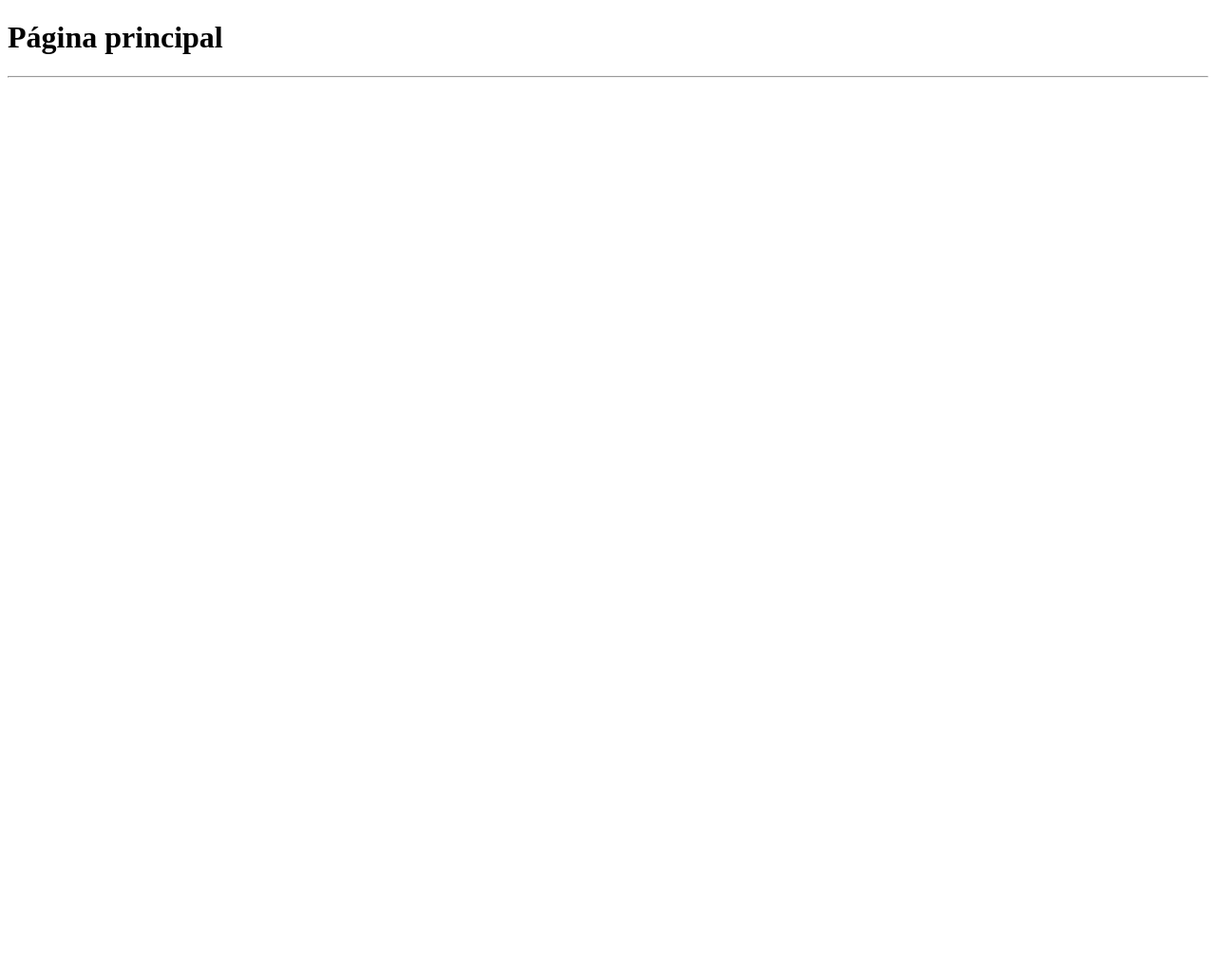
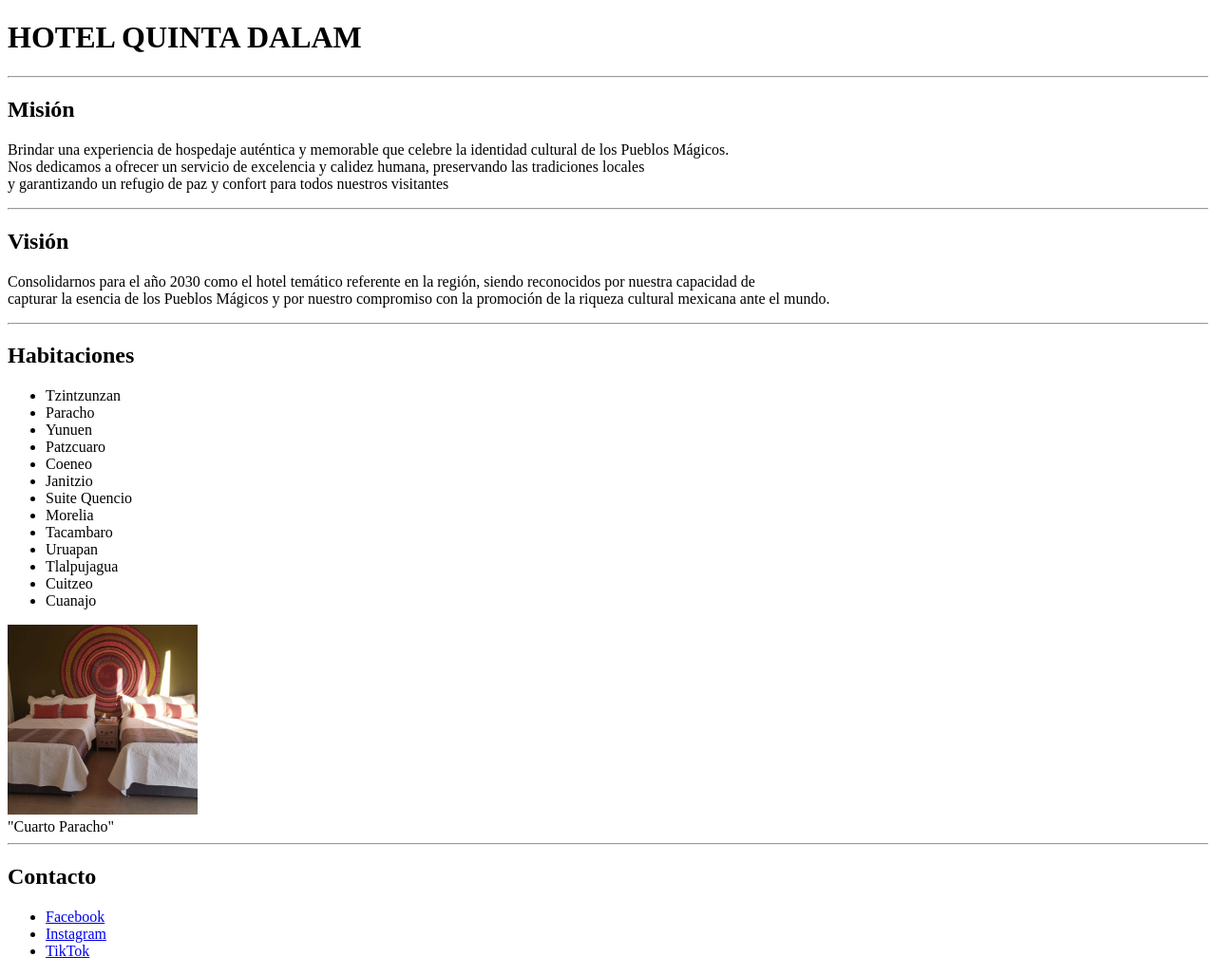
Before and after one commit to rogerts-oa/Programacion-web-APC-ROA, a plain HTML site: page index.html in a window 1280 px wide. Shown: the whole page at 95% size. Before the commit the page ends 800 px from the top, so only its background shows below. Drawn offline with Linux system fonts and the light colour scheme.

Commit message:
Creación de secciones Misión,Visión, Habitaciones y Contacto Co-authored-by: Pedraza-hue <Pedraza-hue@users.noreply.github.com>

```diff
--- a/index.html
+++ b/index.html
@@ -4,7 +4,49 @@
         <title>HOTEL QUINTA DALAM</title>
     </head>
     <body>
-        <h1>Página principal</h1>
+        <h1>HOTEL QUINTA DALAM</h1>
         <hr>
+        <h2>Misión</h2>
+        <p>Brindar una experiencia de hospedaje auténtica y memorable que celebre la identidad cultural de los Pueblos Mágicos.<br>
+             Nos dedicamos a ofrecer un servicio de excelencia y calidez humana, preservando las tradiciones locales <br>
+             y garantizando un refugio de paz y confort para todos nuestros visitantes</p>
+        <hr>
+        <h2>Visión</h2>
+        <p>Consolidarnos para el año 2030 como el hotel temático referente en la región, siendo reconocidos por nuestra capacidad de <br>
+             capturar la esencia de los Pueblos Mágicos y por nuestro compromiso con la promoción de la riqueza cultural mexicana ante el mundo.</p>
+        <hr>
+        <h2>Habitaciones</h2>
+        <ul>
+            <li>Tzintzunzan</li>
+            <li>Paracho</li>
+            <li>Yunuen</li>
+            <li>Patzcuaro</li>
+            <li>Coeneo</li>
+            <li>Janitzio</li>
+            <li>Suite Quencio</li>
+            <li>Morelia</li>
+            <li>Tacambaro</li>
+            <li>Uruapan</li>
+            <li>Tlalpujagua</li>
+            <li>Cuitzeo</li>
+            <li>Cuanajo</li>
+        </ul>
+        <img src="imágenes_hotel/Cuarto.jpg" width="200"/><br>"Cuarto Paracho"
+        <hr>
+        <h2>Contacto</h2>
+        <ul>
+            <li>
+                <a href="https://www.facebook.com/profile.php?id=61584681841684">Facebook</a>
+            </li>
+            <li>
+                <a href="https://www.instagram.com/quintadalam?utm_source=ig_web_button_share_sheet&igsh=ZDNlZDc0MzIxNw==">Instagram</a>
+            </li>
+            <li>
+                <a href="https://www.tiktok.com/@quintadalam?lang=es">TikTok</a>
+            </li>
+        </ul>
+
+
+
     </body>
 </html>
```
